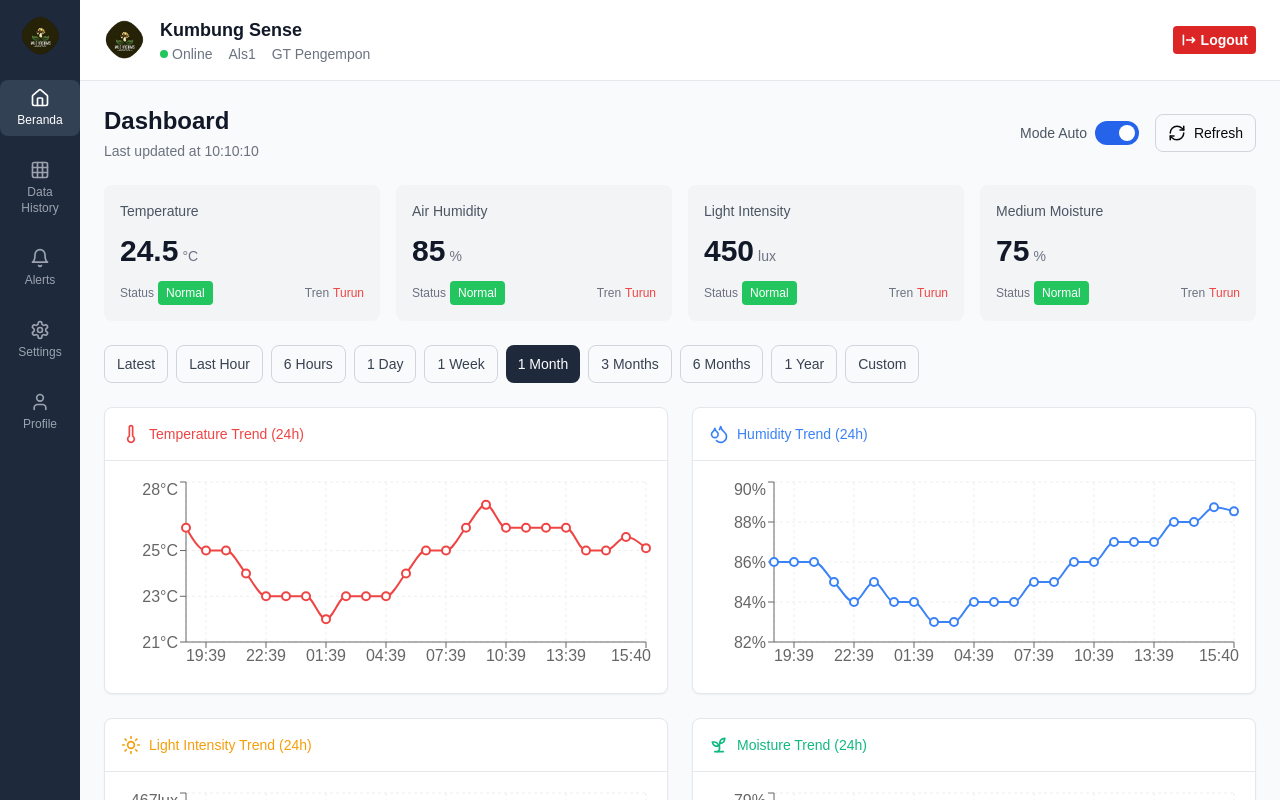
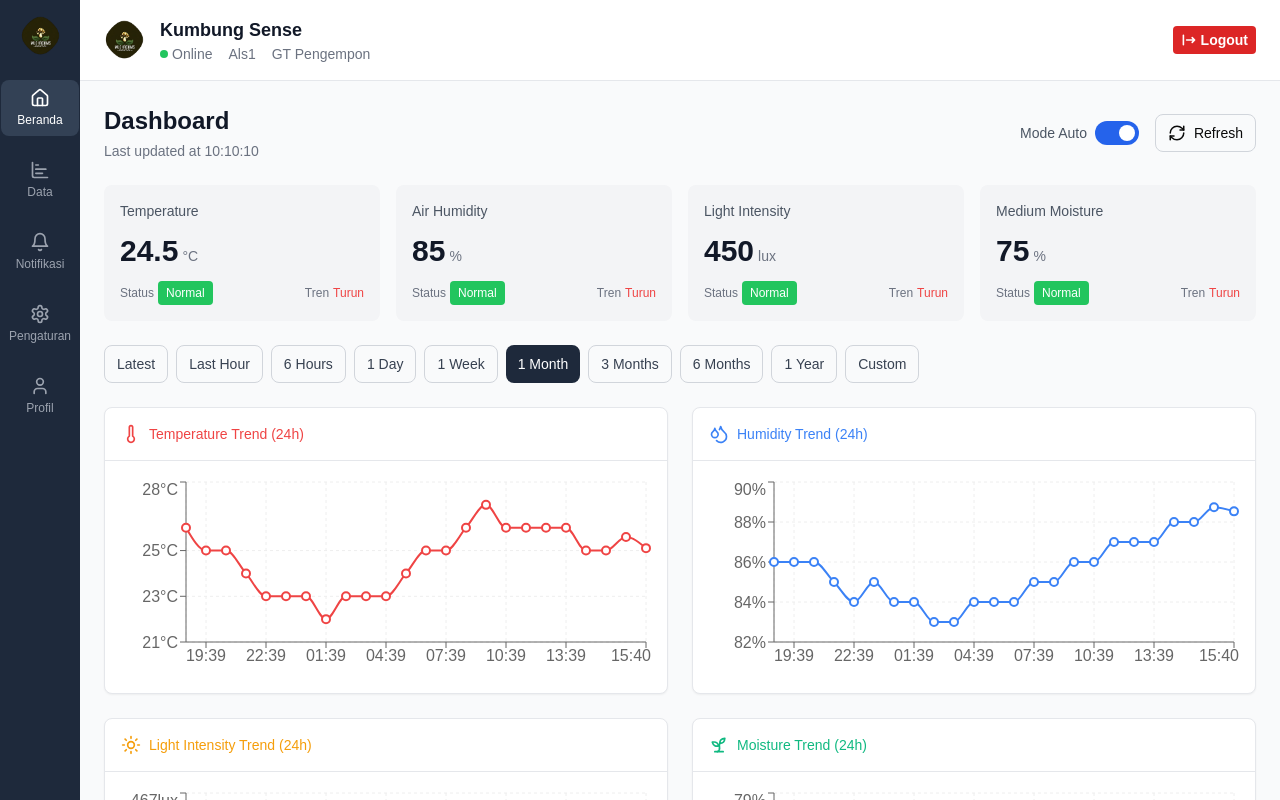
Before and after one commit to evanalif113/CAPSTONE-PROJECT-SAINS_DATA, a Next.js app in the folder Front-End/: page / in a window 1280 px wide. Shown: the top 800 px of the page. Built offline with nearby package versions, Linux system fonts and the light colour scheme.

Commit message:
Add ChartBarIcon to Icon component and update navItems

```diff
--- a/Front-End/components/Icon.tsx
+++ b/Front-End/components/Icon.tsx
@@ -4,6 +4,7 @@ import {
   Home,
   Grid,
   Bell,
+  ChartBar,
   Calendar,
   Download,
   Settings,
@@ -22,6 +23,7 @@ const HomeIcon = (props: React.ComponentProps<typeof Home>) => <Home size={20} {
 const GridIcon = (props: React.ComponentProps<typeof Grid>) => <Grid size={20} {...props} />;
 const BellIcon = (props: React.ComponentProps<typeof Bell>) => <Bell size={20} {...props} />;
 const CalendarIcon = (props: React.ComponentProps<typeof Calendar>) => <Calendar size={20} {...props} />;
+const ChartBarIcon = (props: React.ComponentProps<typeof ChartBar>) => <ChartBar size={20} {...props} />;
 const DownloadIcon = (props: React.ComponentProps<typeof Download>) => <Download size={20} {...props} />;
 const SettingsIcon = (props: React.ComponentProps<typeof Settings>) => <Settings size={20} {...props} />;
 const UserIcon = (props: React.ComponentProps<typeof User>) => <User size={20} {...props} />;
@@ -41,6 +43,7 @@ export {
   GridIcon,
   BellIcon,
   CalendarIcon,
+  ChartBarIcon,
   DownloadIcon,
   SettingsIcon,
   UserIcon,
--- a/Front-End/components/navItems.ts
+++ b/Front-End/components/navItems.ts
@@ -1,11 +1,11 @@
-import { HomeIcon, GridIcon, BellIcon, SettingsIcon, UserIcon } from "./Icon"; //    Ganti sesuai lokasi ikonmu, atau salin ikon langsung ke file ini
+import { HomeIcon, ChartBarIcon, BellIcon, SettingsIcon, UserIcon } from "./Icon"; //    Ganti sesuai lokasi ikonmu, atau salin ikon langsung ke file ini
 
 export const baseNavItems = [
   { name: "Beranda", href: "/", icon: HomeIcon },
-  { name: "Data History", href: "/data-history", icon: GridIcon },
-  { name: "Alerts", href: "/alerts", icon: BellIcon },
-  { name: "Settings", href: "/settings", icon: SettingsIcon },
-  { name: "Profile", href: "/profile", icon: UserIcon },
+  { name: "Data", href: "/data-history", icon: ChartBarIcon },
+  { name: "Notifikasi", href: "/alerts", icon: BellIcon },
+  { name: "Pengaturan", href: "/settings", icon: SettingsIcon },
+  { name: "Profil", href: "/profile", icon: UserIcon },
 ];
 
 export function getNavItems(activeHref: string) {
```
